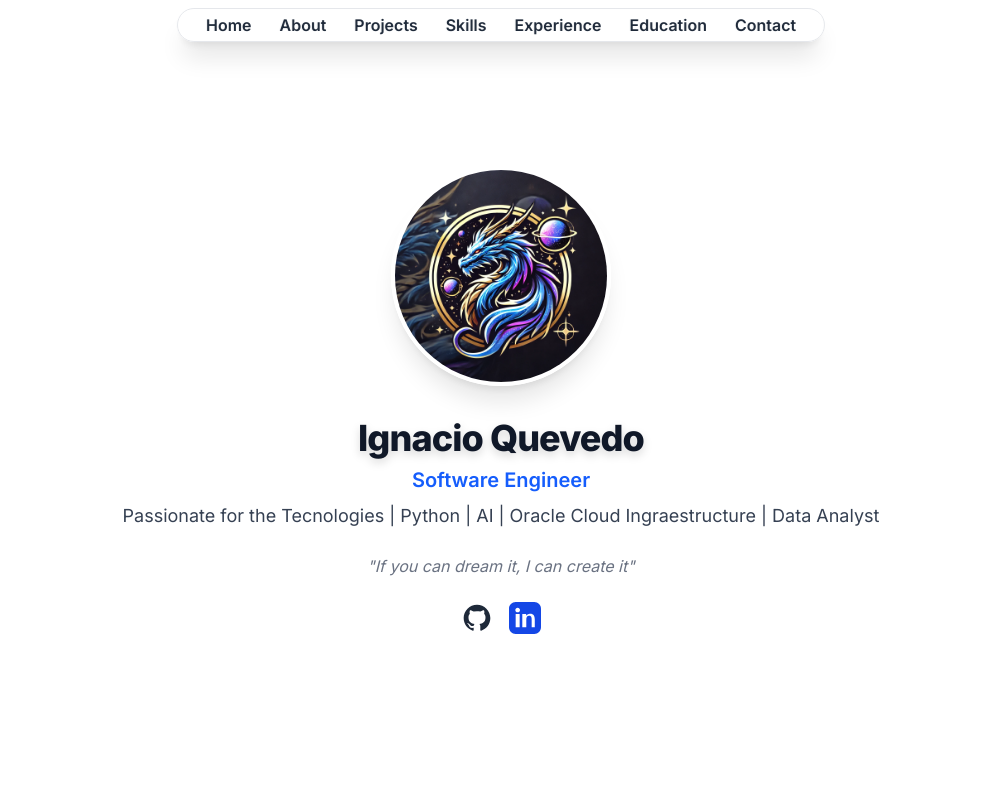
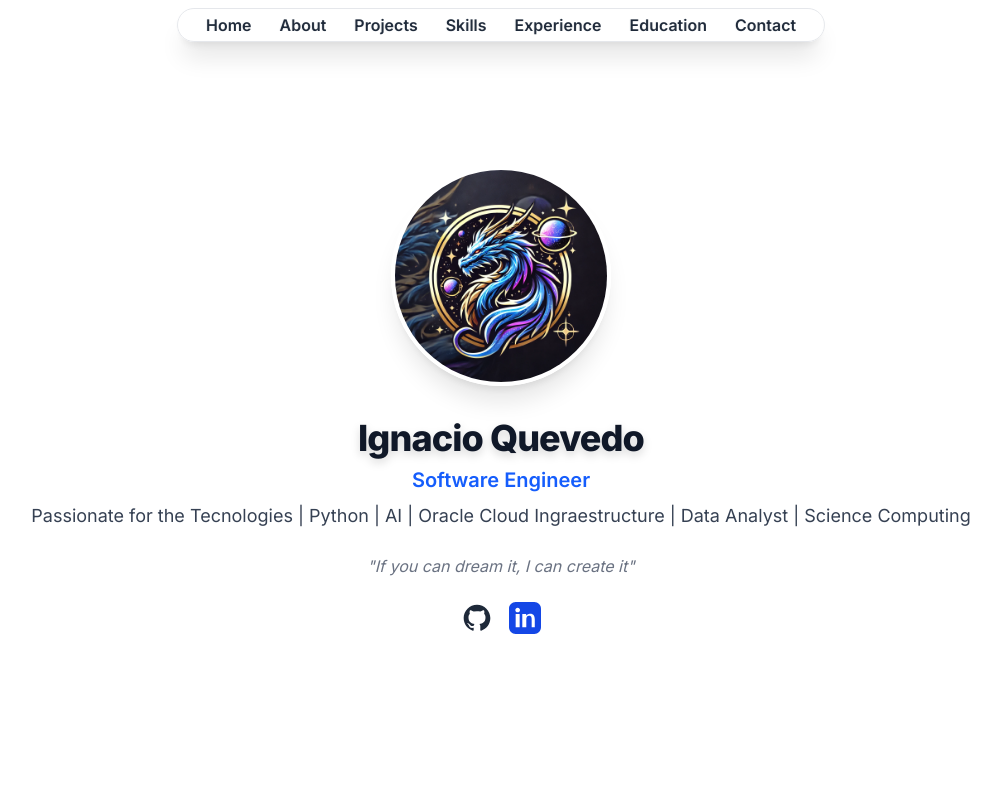
Before and after one commit to NasusReformed/my-portfolio, a Next.js app: page / in a window 1280 px wide. Shown: the top 800 px of the page, without its empty margins (139-1140 px from the left). Built offline with nearby package versions, Linux system fonts and the light colour scheme; no server answers.

Commit message:
style: Added a skill in HeroSection

```diff
--- a/src/components/home/HeroSection.tsx
+++ b/src/components/home/HeroSection.tsx
@@ -27,7 +27,7 @@ export default function HeroSection() {
           Software Engineer
         </p>
         <p className="text-gray-700 dark:text-gray-300 text-lg max-w-flex mb-4">
-          Passionate for the Tecnologies | Python | AI | Oracle Cloud Ingraestructure | Data Analyst
+          Passionate for the Tecnologies | Python | AI | Oracle Cloud Ingraestructure | Data Analyst | Science Computing
         </p>
         <p className="italic text-md text-gray-500 dark:text-gray-400 mt-2">
           "If you can dream it, I can create it"
```
